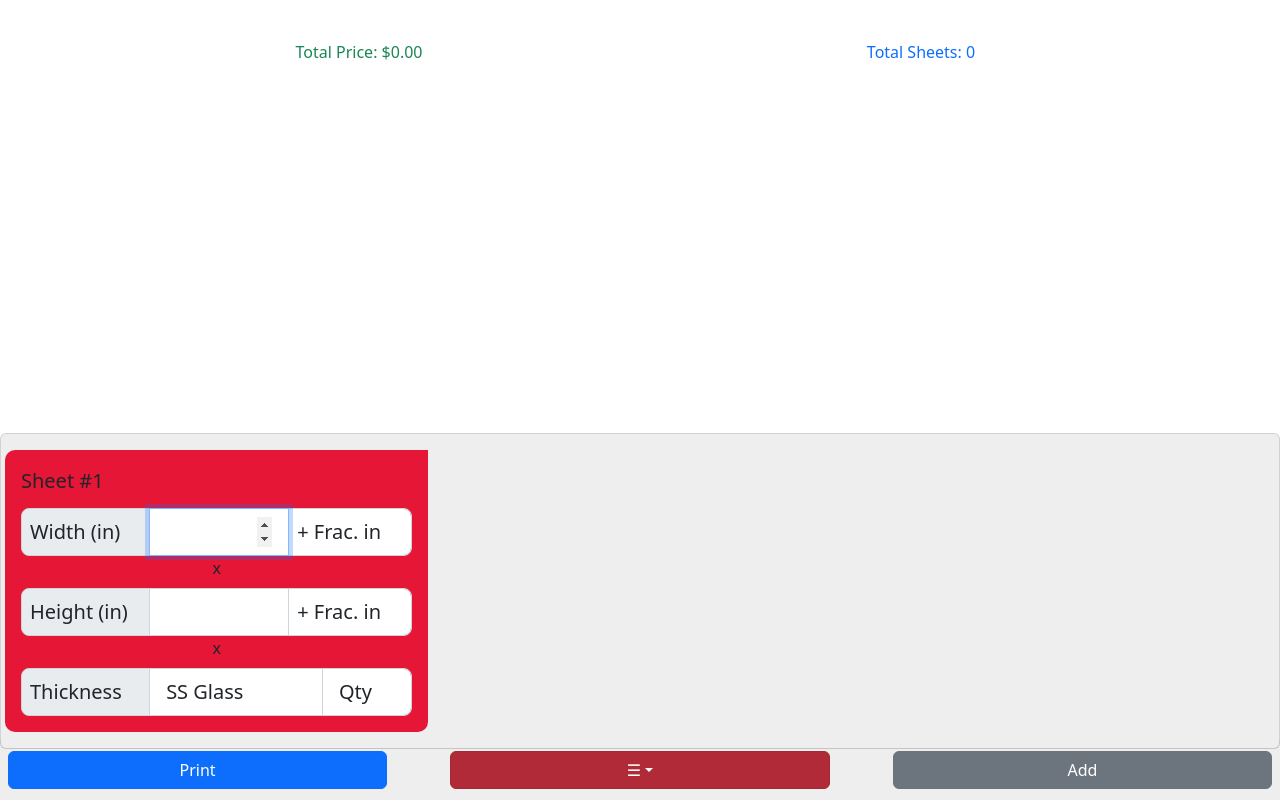
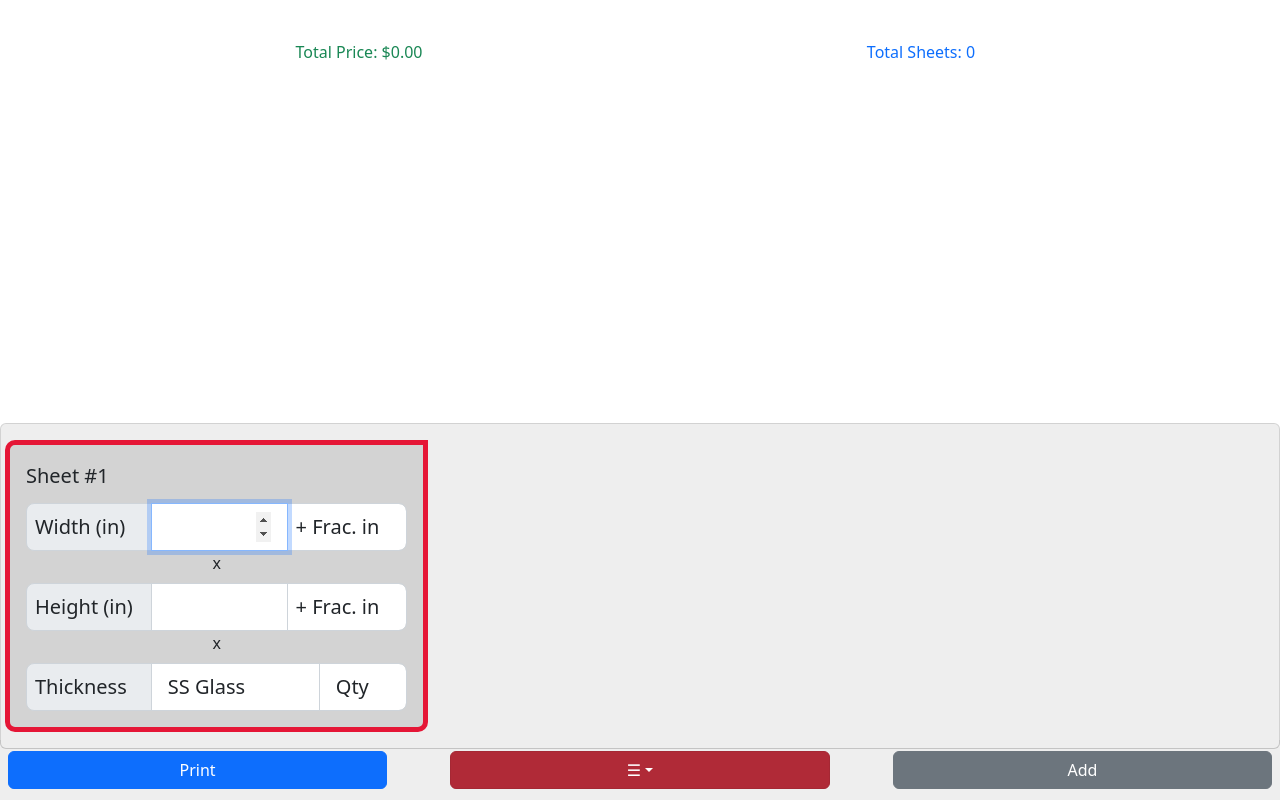
Before and after one commit to nicholasmelliott/sheet-cut, a React (Vite) app: page / in a window 1280 px wide. Built offline with nearby package versions, Linux system fonts and the light colour scheme.

Commit message:
Update RespList form background and border styling and toBeCut rectangle background gradient

```diff
--- a/src/components/RespList/respList.jsx
+++ b/src/components/RespList/respList.jsx
@@ -83,7 +83,7 @@ const ResponsiveList = (props) => {
       <div className="resp-list-container resp-list-testimonial-group">
         <div className="row"  ref={containerRef}>
           {rows.map((row, index) => (
-            <div key={index} className="testGroupCol col-12 col-md-4 p-3" style={{ backgroundColor: getHexColorByIndex(row.colorIndex) }}>
+            <div key={index} className="testGroupCol col-12 col-md-4 p-3" style={{ border: `5px solid ${getHexColorByIndex(row.colorIndex)}` }}>
               <Form>
                 <Row key={index}>
                   <div className='col-8 mb-1 pl-4 pb-2'>
--- a/src/components/ViewBox/viewBox.jsx
+++ b/src/components/ViewBox/viewBox.jsx
@@ -191,8 +191,8 @@ const ViewBoxWrapper = (props) => {
                   <linearGradient id={`toBeCutPieceGradient${i}${j}`} x1="0%" y1="0%" x2="100%" y2="100%">
                     <stop offset="0%" stopColor="#FFFFFF" stopOpacity="0.5" />
                     <stop offset="10%" stopColor="#FFFFFF" stopOpacity="0.5" />
-                    <stop offset="40%" stopColor={getHexColorByIndex(b.colorIndex)} stopOpacity="0.3" />
-                    <stop offset="60%" stopColor={getHexColorByIndex(b.colorIndex)} stopOpacity="0.3" />
+                    <stop offset="40%" stopColor={getHexColorByIndex(b.colorIndex)} stopOpacity="0.5" />
+                    <stop offset="60%" stopColor={getHexColorByIndex(b.colorIndex)} stopOpacity="0.5" />
                     <stop offset="90%" stopColor="#FFFFFF" stopOpacity="0.5" />
                     <stop offset="100%" stopColor="#FFFFFF" stopOpacity="0.5" />
                   </linearGradient>
```
